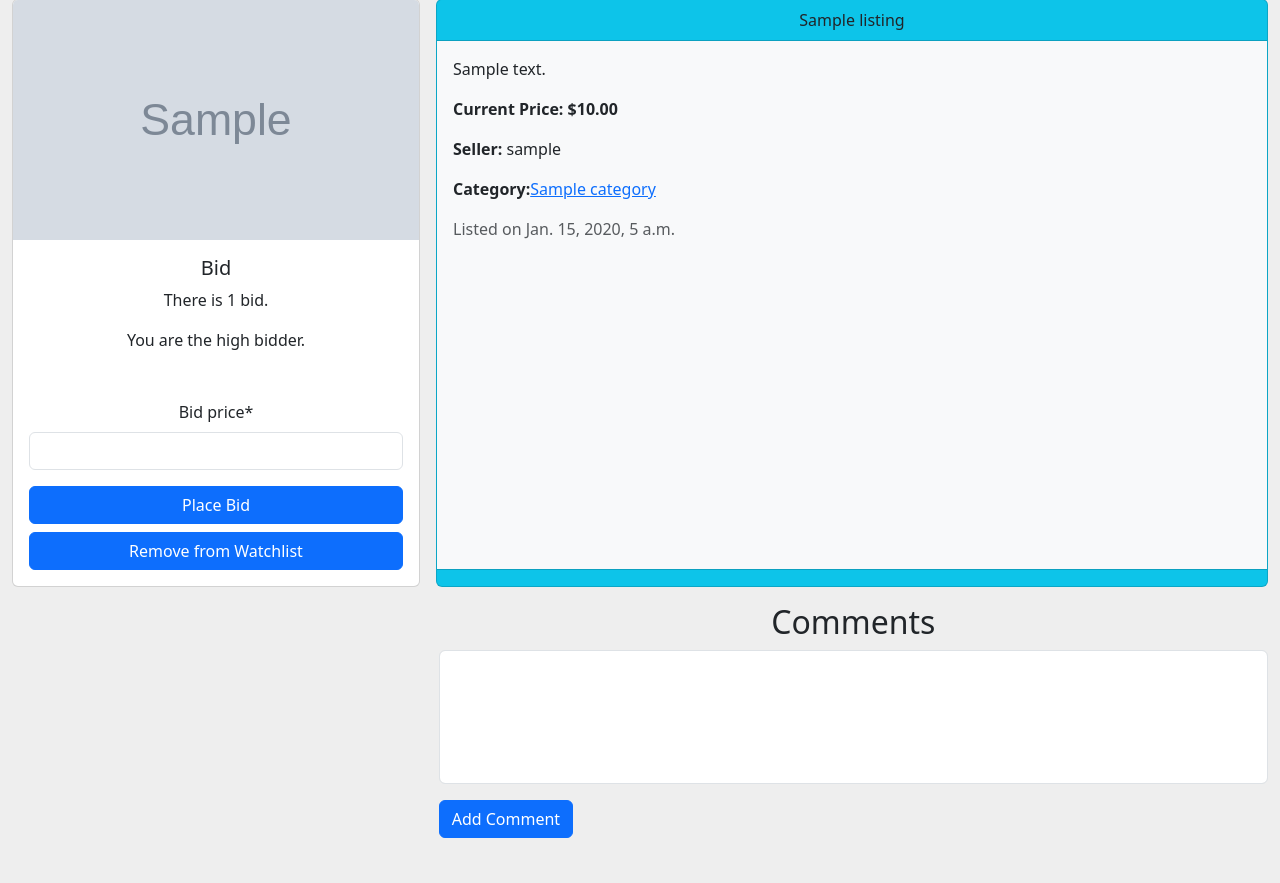
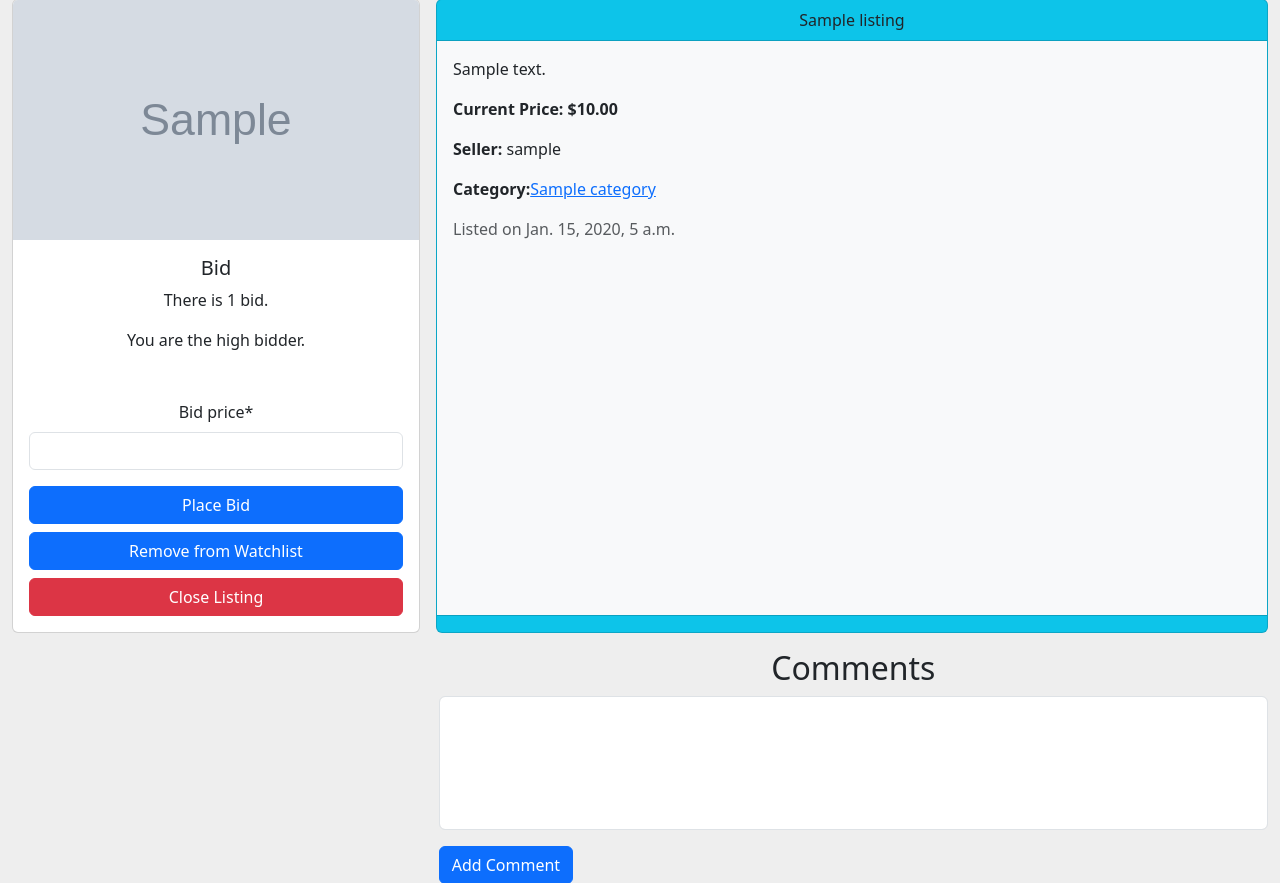
Before and after one commit to catbirdseatio/commerce, a Django app: a page that uses templates/includes/_listing_side_card_active.html in a window 1280 px wide. Shown: the part 170-1053 px from the top of the page. Run offline with Django 3.2, Linux system fonts and the light colour scheme; a user stored in the database is signed in; tables that the repository leaves empty hold one stand-in row (values such as "Sample post"); grey boxes marked "Sample" are stand-in pictures; some libraries are stand-ins or nearby versions.

Commit message:
close listing frontend and backend added

```diff
--- a/auctions/static/auctions/index.js
+++ b/auctions/static/auctions/index.js
@@ -34,6 +34,33 @@ const apiCall = async (element, pk, main) => {
     .then((response) => response.json())
       .then((data) => {
           messageUIAction(main, data.message, data.tags)
+      }).catch((err) => {
+          console.log(err);
+      })
+};
+
+const closeButtonAPICall = async (element, slug, main) => {
+  /** Make an API call to close a listing with the native fetch API.
+   *
+   * element: the button ui element
+   * slug: slug of listing.
+   * main: the <main> tag. The message returned from API is prepended to main.
+  */
+  // The close URL is a part of the ListingView, so the baseURL contains the slug
+  const baseURL = `/${slug}`
+  const csrfToken = getCookie("csrftoken");
+  const method = "PATCH";
+  const requestParams = {
+    method,
+    headers: { "X-CSRFToken": csrfToken },
+    mode: "same-origin",
+  };
+  return fetch(baseURL, requestParams)
+    .then((response) => response.json())
+      .then((data) => {
+        console.log(data);
+          messageUIAction(main, data.message, data.tags);
+          bidCardBodyUIAction(data);
       }).catch((err) => {
           console.log(err);
       })
@@ -89,8 +116,50 @@ const messageUIAction = (main, message, tags = "info") => {
   main.prepend(container);
 };
 
+const bidCardBodyUIAction = (listing) => {
+  const bidCardBody = document.querySelector(".bid-card-body");
+
+  bidCardBody.innerHTML = "";
+
+  // Create 2 card-body elements and append them to .bid-card-body
+  const cardBody1 = document.createElement("div")
+  const cardBody2 = document.createElement("div")
+  cardBody1.classList.add("card-body")
+  cardBody2.classList.add("card-body")
+
+
+  const h5 = document.createElement("h5")
+  h5.classList.add("card-title","text-center")
+  h5.innerText = "Bid"
+
+  const divM0 = document.createElement("div")
+  divM0.classList.add("m-0")
+
+  const cardBody1P = document.createElement("p");
+  cardBody1P.innerText = "The auction is over."
+
+  const cardBody1PWinner = document.createElement("p");
+  cardBody1P.innerText = `${ listing.winner } has won the auction.`
+
+  const cardBody2P = document.createElement("p");
+  cardBody2P.innerText = "This auction has ended."
+
+  // Append children
+  divM0.appendChild(cardBody1P)
+  divM0.appendChild(cardBody1PWinner)
+
+  cardBody1.appendChild(h5);
+  cardBody1.appendChild(divM0)
+
+  cardBody2.appendChild(cardBody2P);
+
+  bidCardBody.appendChild(cardBody1)
+  bidCardBody.appendChild(cardBody2)
+}
+
 window.addEventListener("DOMContentLoaded", () => {
   const watchlistButton = document.querySelector("#watchlist-button");
+  const closeButton = document.querySelector("#close-button");
   const watchlistLinkBadge = document.querySelector("#watchlist-link > .badge");
   const main = document.querySelector("main");
 
@@ -99,17 +168,24 @@ window.addEventListener("DOMContentLoaded", () => {
     const element = event.target;
     const action = element.dataset.action;
     const pk = element.dataset.pk;
-    let message;
 
     apiCall(element, pk, main)
     badgeUIAction(watchlistLinkBadge, action);
     buttonUIAction(element);
-    action === "add"
-      ? messageUIAction(main, message)
-      : messageUIAction(main, message, "danger");
   };
+
+  const closeButtonClickHandler = (event) => {
+    const element = event.target;
+    const slug = element.dataset.slug;
+    closeButtonAPICall(element, slug, main);
+
+  }
 
   /** Event listeners */
   if (watchlistButton)
     watchlistButton.addEventListener("click", watchlistButtonClickHandler);
+
+  if (closeButton)
+    closeButton.addEventListener("click", closeButtonClickHandler);
+
 });
--- a/auctions/views.py
+++ b/auctions/views.py
@@ -108,6 +108,21 @@ class DetailListingView(View):
         context["form"] = form
         return render(request, "auctions/detail.html", context)
 
+    @method_decorator(login_required)
+    def patch(self, request, slug):
+        """Updates the listing to CLOSE."""
+        listing = get_object_or_404(Listing, slug=slug)
+
+        if request.user != listing.seller:
+            return JsonResponse({"message": "The action could not be completed.",
+                                 "tags": "danger"})
+        else:
+            listing.is_active = False
+            listing.save()
+            return JsonResponse({"message": "The listing has been closed.",
+                                 "tags": "info",
+                                 "winner": listing.high_bid.user.username})
+
 
 class CategoryListView(View):
     def get(self, request, slug):
--- a/templates/includes/_listing_side_card_active.html
+++ b/templates/includes/_listing_side_card_active.html
@@ -6,6 +6,7 @@
     {% else %}
         <img class="card-img-top" src="{% static 'auctions/default.png' %}" alt="Card image cap">
     {% endif %}
+    <div class="bid-card-body">
         <div class="card-body">
             <h5 class="card-title text-center">Bid</h5>
             <div class="m-0">
@@ -34,11 +35,15 @@
                         <button type="submit" class="btn btn-primary btn-block">Place Bid</button>
                     </div>
                 </form>
-            <div class="d-grid">
-                {% if listing in request.user.watchlist.all %}
-                <button class="btn btn-primary btn-block" data-action="remove" data-pk="{{ listing.pk }}" id="watchlist-button">Remove from Watchlist</button>
+                <div class="d-grid g-2">
+                    {% if listing in user.watchlist.all %}
+                    <button class="btn btn-primary btn-block mb-2" data-action="remove" data-pk="{{ listing.pk }}" id="watchlist-button">Remove from Watchlist</button>
                     {% else %}
-                <button class="btn btn-warning btn-block" data-action="add" data-pk="{{ listing.pk }}" id="watchlist-button">Add to Watchlist</button>
+                    <button class="btn btn-warning btn-block mb-2" data-action="add" data-pk="{{ listing.pk }}" id="watchlist-button">Add to Watchlist</button>
+                    {% endif %}
+                    <!-- Seller may close active listing here -->
+                    {% if user ==  listing.seller %}
+                    <button class="btn btn-danger btn-block" data-action="close" data-slug="{{ listing.slug }}" id="close-button">Close Listing</button>
                     {% endif %}
                 </div>
             {% else %}
@@ -46,3 +51,4 @@
             {% endif %}
         </div>
     </div>
+</div>
```
Also changed, not shown: auctions/tests/test_e2e.py (+13 -9 lines), auctions/tests/test_views.py (+50 -3 lines). Lines whose indentation alone changed are shown as unchanged.
